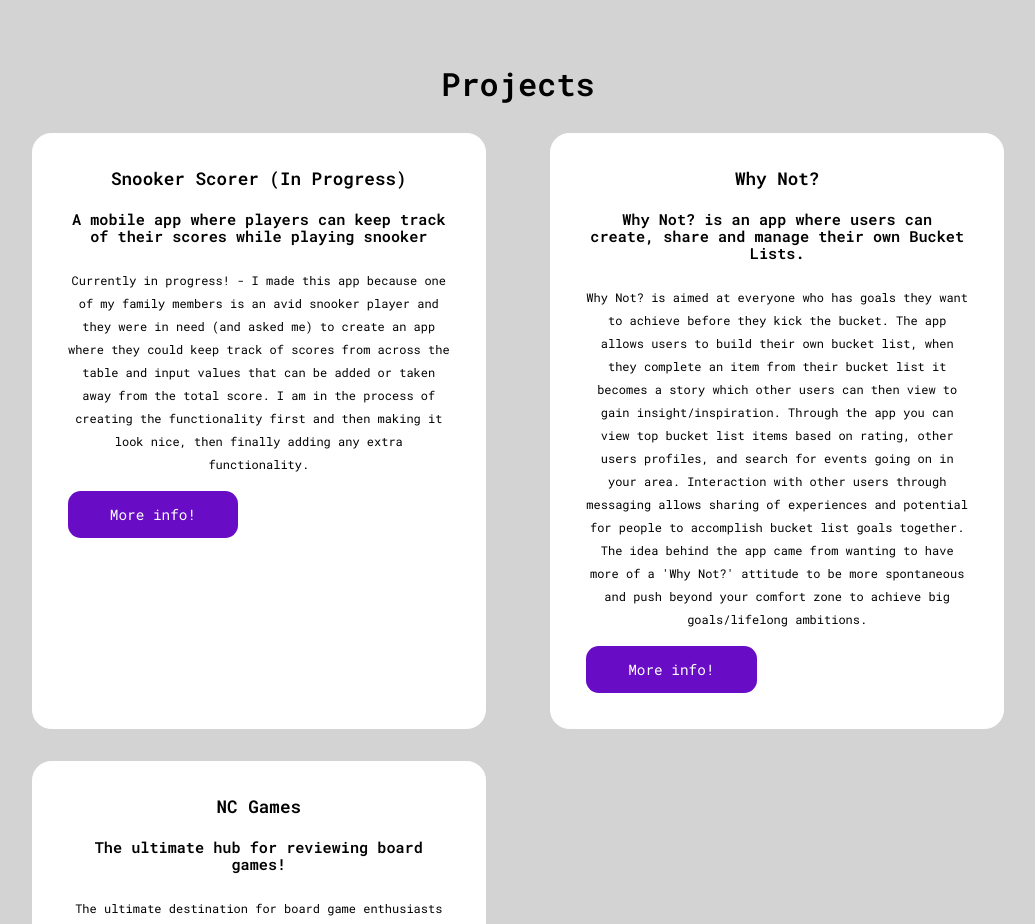
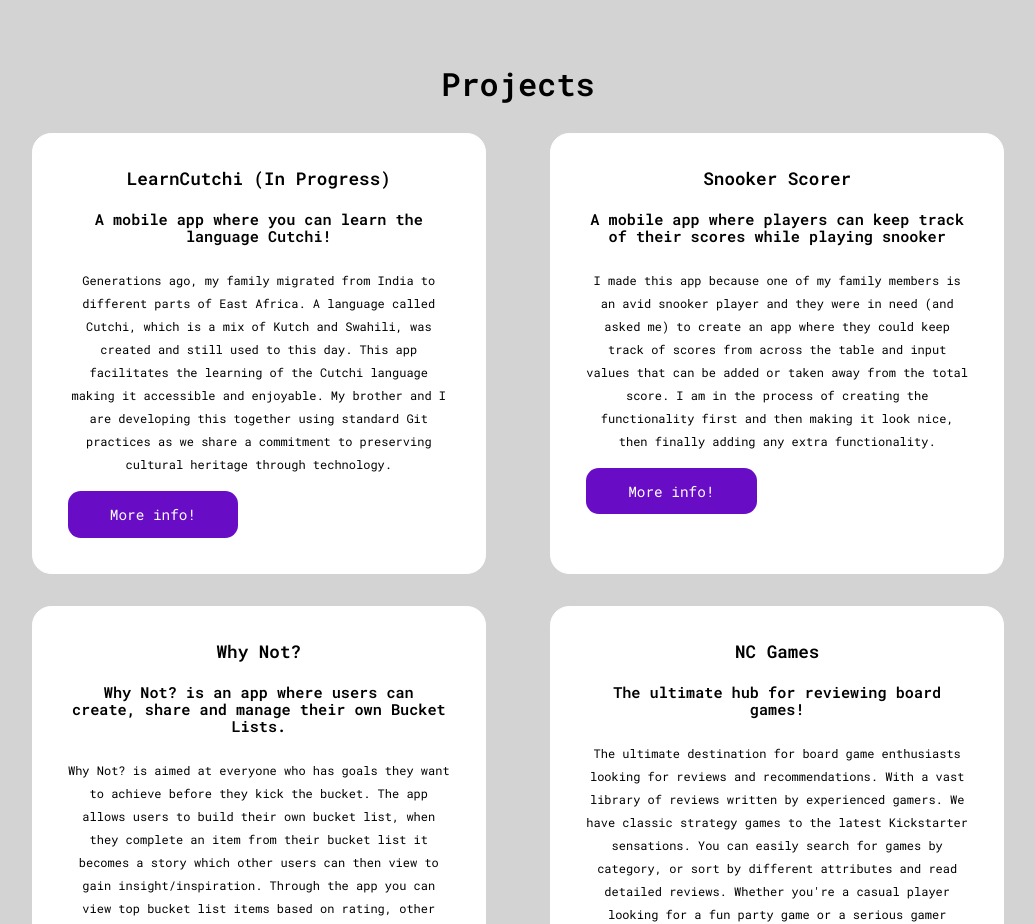
Before and after one commit to Nabeel-Anwar1/myportfolio, a React (Create React App) app: page / in a window 1280 px wide. Shown: the part 2720-3644 px from the top of the page, without its empty margins (122-1157 px from the left). Built offline with nearby package versions, Linux system fonts and the light colour scheme.

Commit message:
project LearnCutchi added to project area

```diff
--- a/src/components/projects/Projects.jsx
+++ b/src/components/projects/Projects.jsx
@@ -7,9 +7,15 @@ const Projects = () => {
         <h2>Projects</h2>
         <div className="projectcards">
         <article className="whynotcard">
-              <h4>Snooker Scorer (In Progress)</h4> <br/>
+              <h4>LearnCutchi (In Progress)</h4> <br/>
+              <h5>A mobile app where you can learn the language Cutchi!</h5><br/>
+              <small>Generations ago, my family migrated from India to different parts of East Africa. A language called Cutchi, which is a mix of Kutch and Swahili, was created and still used to this day. This app facilitates the learning of the Cutchi language making it accessible and enjoyable. My brother and I are developing this together using standard Git practices as we share a commitment to preserving cultural heritage through technology. </small>
+                <a href="https://github.com/Nabeel-Fayaz/LearnCutchi" target="_blank" rel="noopener noreferrer" className="btton">More info!</a>
+            </article>
+        <article className="whynotcard">
+              <h4>Snooker Scorer</h4> <br/>
               <h5>A mobile app where players can keep track of their scores while playing snooker</h5><br/>
-              <small>Currently in progress! - I made this app because one of my family members is an avid snooker player and they were in need (and asked me) to create an app where they could keep track of scores from across the table and input values that can be added or taken away from the total score. I am in the process of creating the functionality first and then making it look nice, then finally adding any extra functionality.</small>
+              <small>I made this app because one of my family members is an avid snooker player and they were in need (and asked me) to create an app where they could keep track of scores from across the table and input values that can be added or taken away from the total score. I am in the process of creating the functionality first and then making it look nice, then finally adding any extra functionality.</small>
                 <a href="https://github.com/Nabeel-Anwar1/SnookerScorer" target="_blank" rel="noopener noreferrer" className="btton">More info!</a>
             </article>
             <article className="whynotcard">
```
